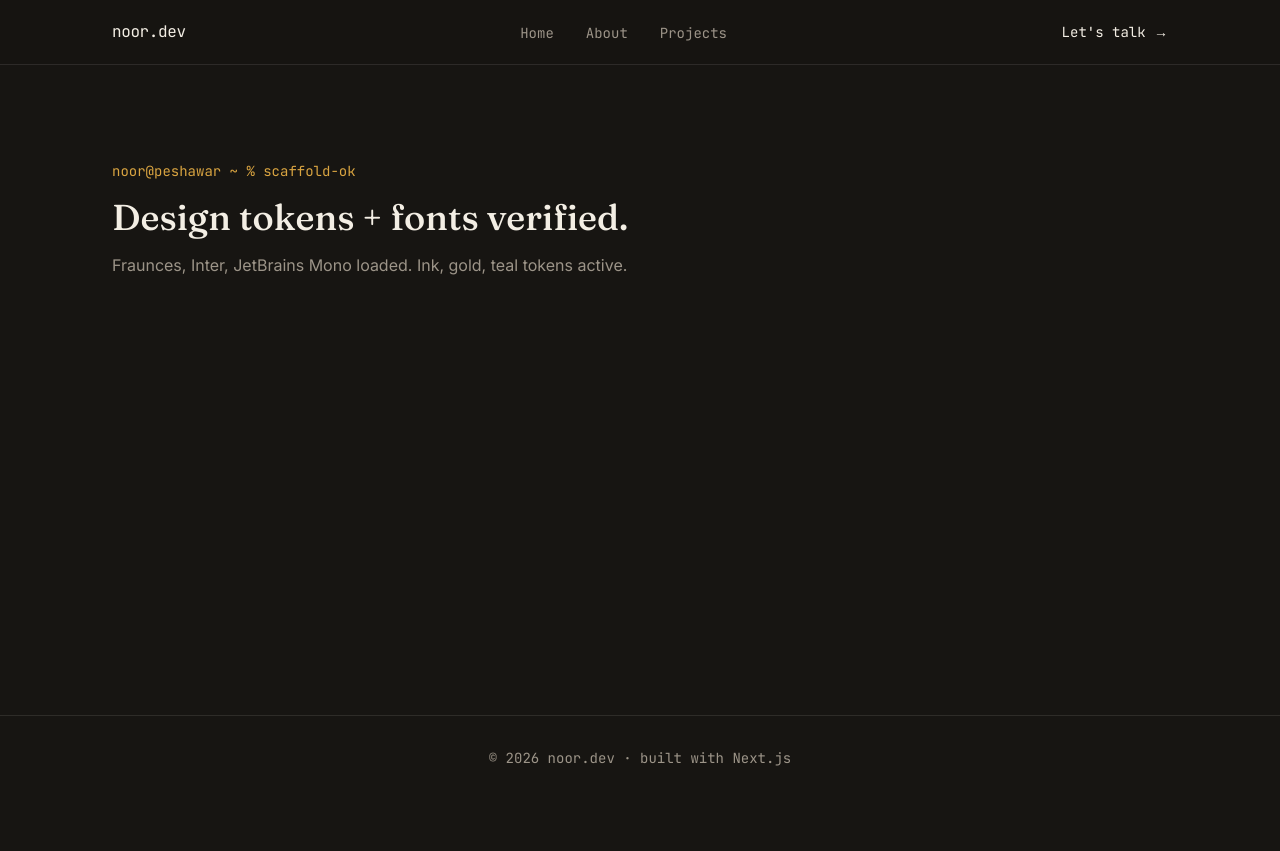
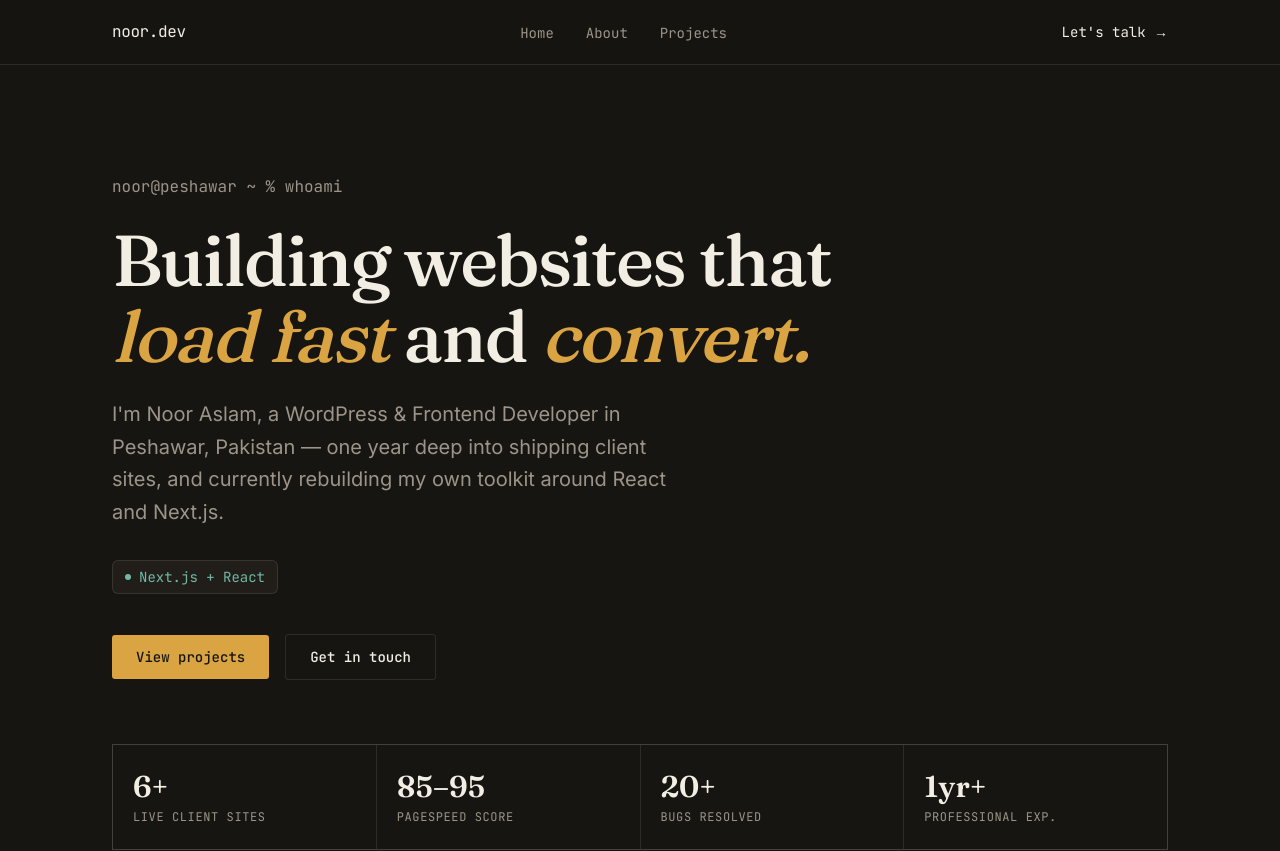
Before and after one commit to NoorAslamSe/nooraslamse_portfolio, a Next.js app: page / in a window 1280 px wide. Shown: the top 851 px of the page. Before the commit the page ends 800 px from the top, so only its background shows below. Built offline with nearby package versions, Linux system fonts and the light colour scheme.

Commit message:
Step 3: hero section — terminal line, stack cycler, stats, CTAs

```diff
--- a/app/globals.css
+++ b/app/globals.css
@@ -31,3 +31,23 @@ body {
   font-family: var(--font-sans);
   overflow-x: hidden;
 }
+
+@keyframes caret-blink {
+  0%,
+  100% {
+    opacity: 1;
+  }
+  50% {
+    opacity: 0;
+  }
+}
+
+.animate-caret-blink {
+  animation: caret-blink 1s step-end infinite;
+}
+
+@media (prefers-reduced-motion: reduce) {
+  .animate-caret-blink {
+    animation: none;
+  }
+}
--- a/app/page.tsx
+++ b/app/page.tsx
@@ -1,18 +1,9 @@
+import { Hero } from "@/components/Hero";
+
 export default function Home() {
   return (
     <main className="flex-1">
-      <div className="mx-auto w-full max-w-[1120px] px-8 py-24">
-        <p className="font-mono text-sm text-gold">
-          noor@peshawar ~ % scaffold-ok
-        </p>
-        <h1 className="mt-4 font-display text-4xl font-medium">
-          Design tokens + fonts verified.
-        </h1>
-        <p className="mt-4 max-w-xl text-muted">
-          Fraunces, Inter, JetBrains Mono loaded. Ink, gold, teal tokens
-          active.
-        </p>
-      </div>
+      <Hero />
     </main>
   );
 }
--- /dev/null
+++ b/components/Hero.tsx
@@ -0,0 +1,113 @@
+"use client";
+
+import { useEffect, useState } from "react";
+import {
+  heroHeading,
+  heroStats,
+  heroSubtext,
+  heroTerminalLine,
+  stackCycleItems,
+} from "@/lib/data";
+
+export function Hero() {
+  const [index, setIndex] = useState(0);
+  const [visible, setVisible] = useState(true);
+  const [reduced, setReduced] = useState(false);
+
+  useEffect(() => {
+    const mq = window.matchMedia("(prefers-reduced-motion: reduce)");
+    const update = () => setReduced(mq.matches);
+    update();
+    mq.addEventListener("change", update);
+    return () => mq.removeEventListener("change", update);
+  }, []);
+
+  useEffect(() => {
+    if (reduced) return;
+    let timer: ReturnType<typeof setTimeout>;
+    const cycle = () => {
+      setVisible(false);
+      timer = setTimeout(() => {
+        setIndex((current) => (current + 1) % stackCycleItems.length);
+        setVisible(true);
+        timer = setTimeout(cycle, 2200);
+      }, 200);
+    };
+    timer = setTimeout(cycle, 2200);
+    return () => clearTimeout(timer);
+  }, [reduced]);
+
+  return (
+    <section id="home" className="py-[80px] md:py-[110px]">
+      <div className="mx-auto w-full max-w-[1120px] px-8">
+        <p className="flex items-center font-mono text-sm text-muted md:text-base">
+          {heroTerminalLine}
+          <span
+            aria-hidden="true"
+            className="animate-caret-blink ml-2 inline-block h-4 w-2 bg-gold align-middle"
+          />
+        </p>
+
+        <h1 className="mt-6 max-w-3xl font-display text-5xl font-medium leading-[1.05] tracking-tight text-text md:text-7xl">
+          {heroHeading.map((segment, index) =>
+            segment.emphasis ? (
+              <em key={index} className="italic text-gold">
+                {segment.text}
+              </em>
+            ) : (
+              <span key={index}>{segment.text}</span>
+            )
+          )}
+        </h1>
+
+        <p className="mt-6 max-w-xl text-lg leading-relaxed text-muted md:text-xl">
+          {heroSubtext}
+        </p>
+
+        <div className="mt-8">
+          <span className="inline-flex items-center gap-2 rounded-md border border-line bg-surface px-3 py-1.5 font-mono text-sm text-teal">
+            <span
+              aria-hidden="true"
+              className="h-1.5 w-1.5 rounded-full bg-teal"
+            />
+            <span
+              className={`transition-opacity duration-200 ${
+                visible ? "opacity-100" : "opacity-0"
+              }`}
+            >
+              {stackCycleItems[index]}
+            </span>
+          </span>
+        </div>
+
+        <div className="mt-10 flex flex-wrap items-center gap-4">
+          <a
+            href="#projects"
+            className="rounded-[3px] bg-gold px-6 py-3 font-mono text-sm font-medium text-ink transition-colors hover:bg-text focus-visible:outline-none focus-visible:ring-2 focus-visible:ring-gold"
+          >
+            View projects
+          </a>
+          <a
+            href="#contact"
+            className="rounded-[3px] border border-line px-6 py-3 font-mono text-sm font-medium text-text transition-colors hover:border-gold hover:text-gold focus-visible:outline-none focus-visible:ring-2 focus-visible:ring-gold"
+          >
+            Get in touch
+          </a>
+        </div>
+
+        <dl className="mt-16 grid grid-cols-2 gap-px border border-line bg-line sm:grid-cols-4">
+          {heroStats.map((stat) => (
+            <div key={stat.label} className="bg-ink px-5 py-6">
+              <dt className="font-display text-3xl font-semibold text-text">
+                {stat.value}
+              </dt>
+              <dd className="mt-1 font-mono text-xs uppercase tracking-wider text-muted">
+                {stat.label}
+              </dd>
+            </div>
+          ))}
+        </dl>
+      </div>
+    </section>
+  );
+}
```
